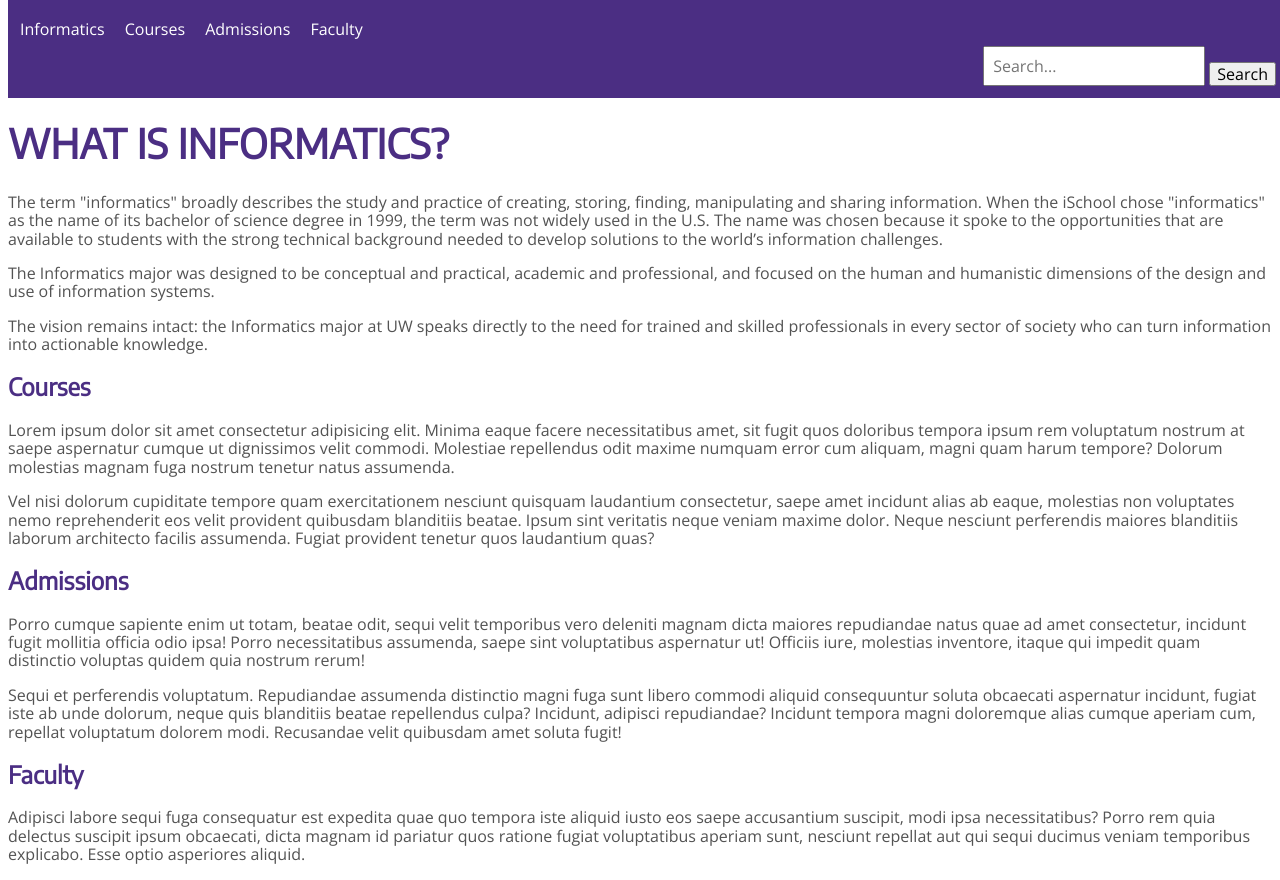
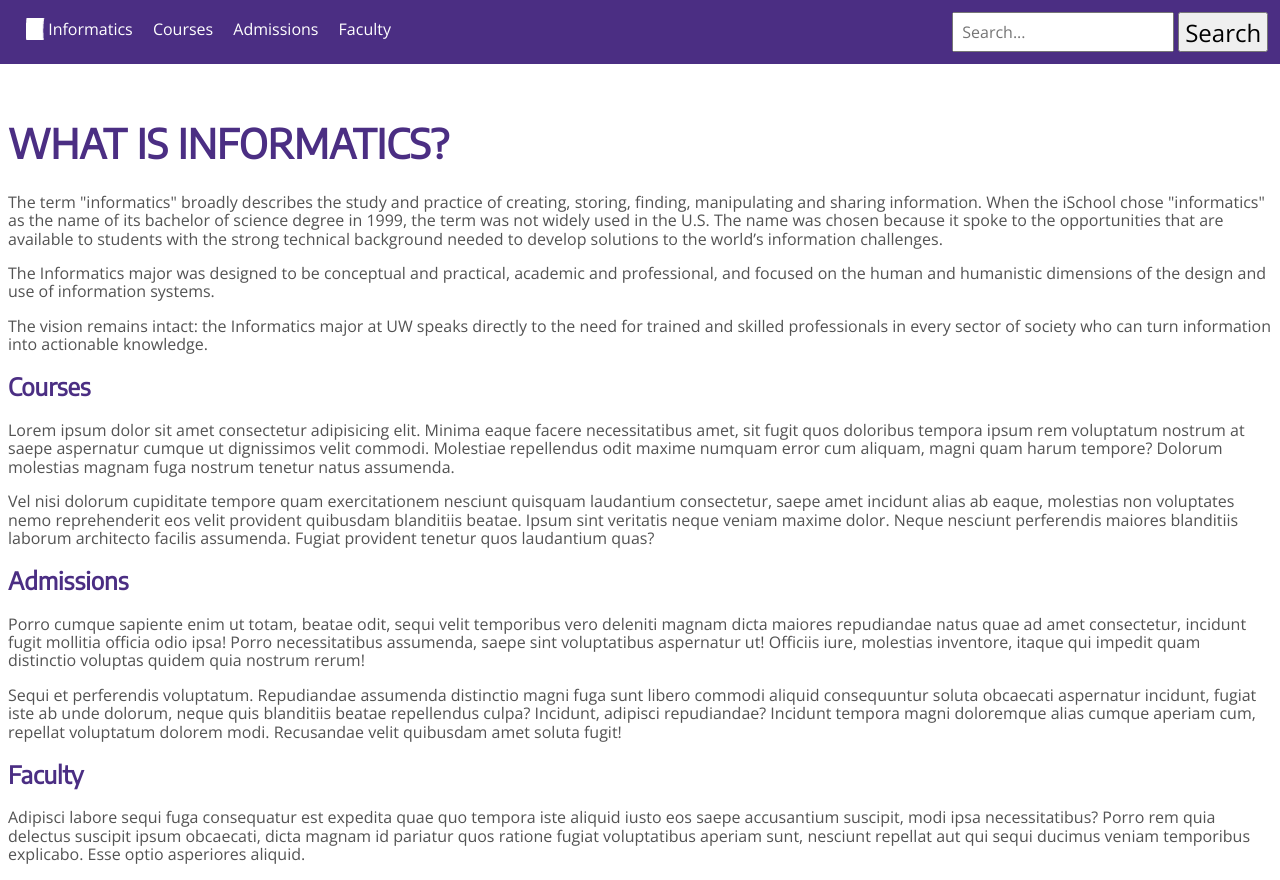
Before and after one commit to juliapyke/probelm-set-02, a website: page problem-d/index.html in a window 1280 px wide. Drawn offline with nearby package versions, Linux system fonts and the light colour scheme.

Commit message:
fixed some testing problemsn

```diff
--- a/problem-d/css/style.css
+++ b/problem-d/css/style.css
@@ -4,13 +4,13 @@
 
 body {
     color: #535353;
-    font-family: "open sans";
+    font-family: 'Open Sans', sans-serif;
     margin: 8px;
 }
 
 h1, h2 {
     color: #4b2e83;
-    font-family: "Encode Sans";
+    font-family: 'Encode Sans', sans-serif;
     font-weight: 900;
 }
 
@@ -21,7 +21,8 @@ h1 {
 
 nav {
     position: fixed;
-    top: 0px;
+    top: 0;
+    left: 0;
     width: 100%;
     background-color: #4b2e83;
     padding: .75rem;
@@ -29,18 +30,27 @@ nav {
 
 nav li {
     display: inline;
-    padding-right: 1rem;
+    margin-right: 1rem;
 }
 
 nav a {
     color: white;
     text-decoration: none;
-    display: inline-block;
+}
+
+nav a:hover {
+    color: #b7a57a;
+    border-bottom-color: #b7a57a;
+    border-bottom: .6rem;
+    border-bottom: solid;
+    padding-bottom: .8rem;
 }
 
 nav ul {
-    padding: .5rem 0;
+    padding: 0;
     margin: 0;
+    padding-top: .5rem;
+    display: inline-block;
 }
 
 .searchBox {
@@ -53,3 +63,17 @@ input {
     padding: .5rem;
     vertical-align: bottom;
 }
+
+button {
+    height: 2.5rem;
+    font-size: 1.5rem;
+    padding: .3rem;
+}
+
+.logo {
+    padding-left: 1em;
+    padding-right: 1em;
+    background-image: url('../img/ischool-symbol-white.png');
+    background-repeat: no-repeat;
+    background-position: left;
+}
--- a/problem-d/index.html
+++ b/problem-d/index.html
@@ -8,19 +8,20 @@
     <link rel="stylesheet" href="https://cdnjs.cloudflare.com/ajax/libs/normalize/8.0.0/normalize.min.css">
     <link href="https://fonts.googleapis.com/css?family=Encode+Sans" rel="stylesheet">
     <link href="https://fonts.googleapis.com/css?family=Open+Sans" rel="stylesheet">
+    <link href="https://cdnjs.cloudflare.com/ajax/libs/font-awesome/5.15.1/css/all.min.css" rel="stylesheet">
     <link rel="stylesheet" href="css/style.css">
 </head>
 <body>
     <nav>
         <ul>
-            <li><a href="#">Informatics</a></li>
+            <li><a href="#"><span aria-hidden="true" class="logo">&nbsp;</span>Informatics</a></li>
             <li><a href="#courses">Courses</a></li>
             <li><a href="#admissions">Admissions</a></li>
             <li><a href="#faculty">Faculty</a></li>
         </ul>
         <div class="searchBox" role="search">
             <input type="text" placeholder="Search...">
-            <button>Search</button>
+            <button aria-label="Search button">Search</button>
         </div>
     </nav>
 
```
